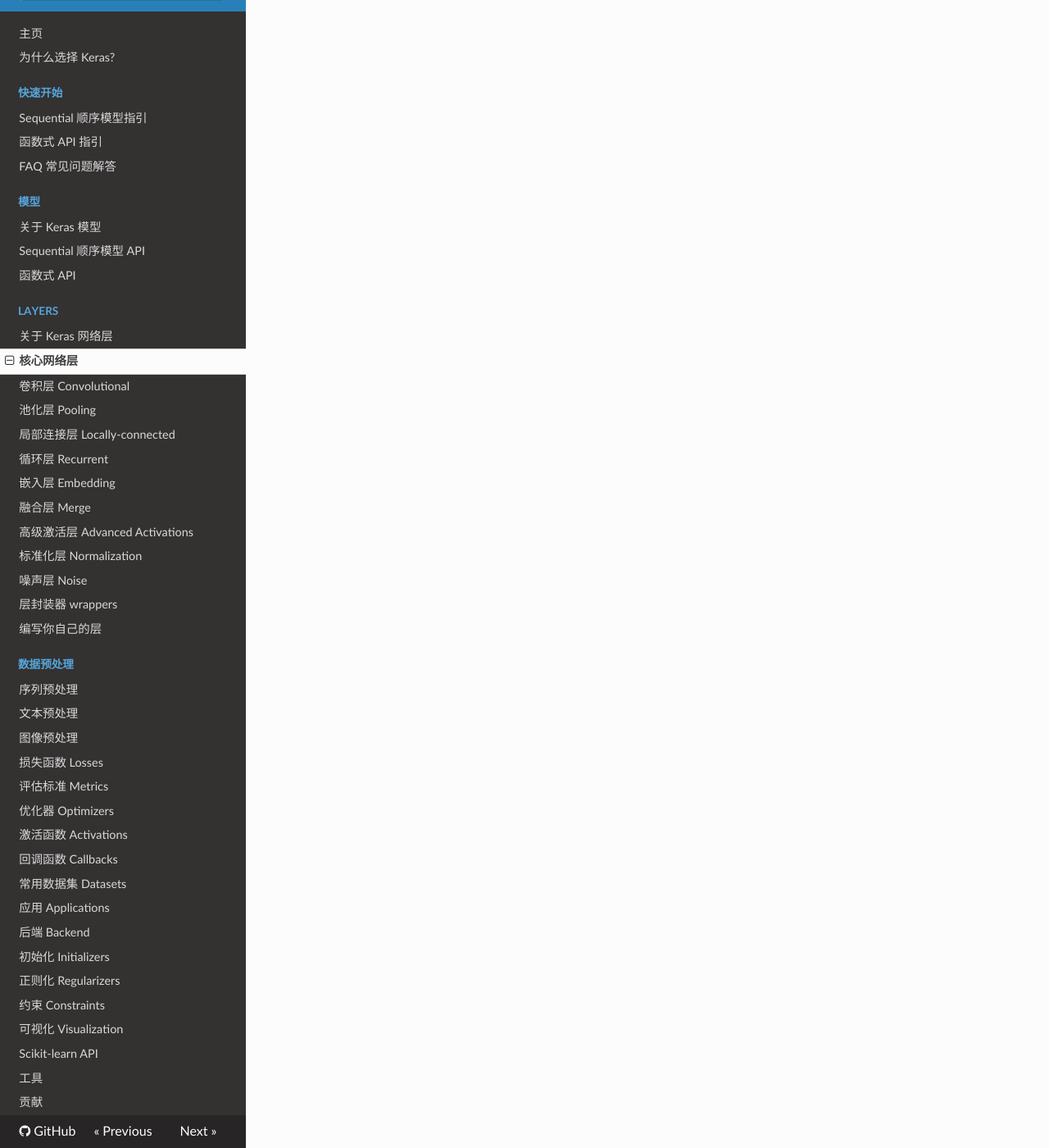
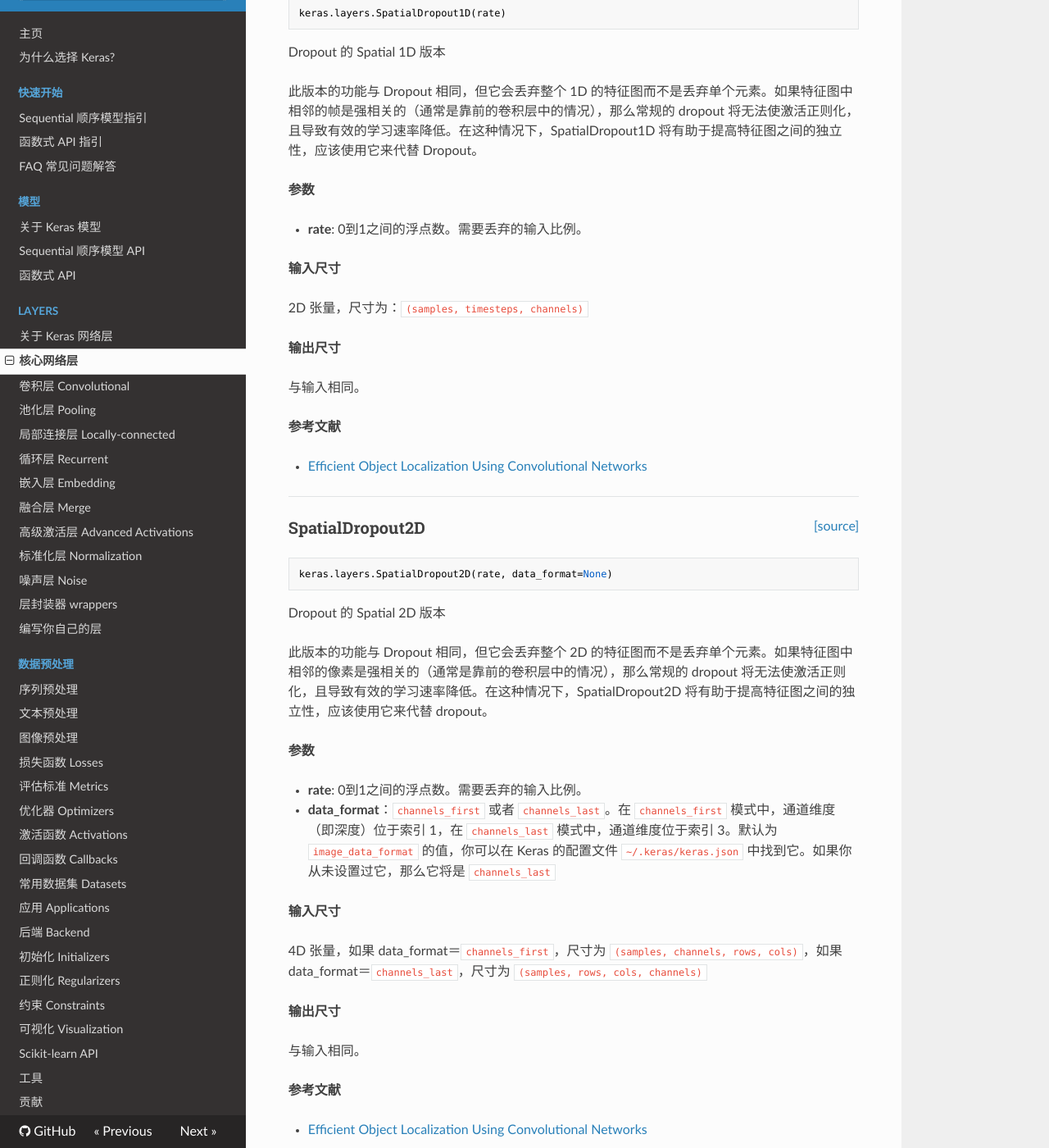
Before and after one commit to keras-team/keras-docs-zh, an MkDocs documentation site: the page built from sources/layers/core.md, in a window 1280 px wide and 1400 px high, scrolled down 8221 px. Shown: the whole window at 82% size. Built offline with MkDocs 1.6.1, drawn with Linux system fonts in a browser that asks for light colours; nearby versions of some CDN libraries; old or Windows-style settings are respelled for this version of MkDocs; some of the changed text lies outside the part shown.

Commit message:
Update core.md
Flatten, SpatialDropout1D, SpatialDropout2D, SpatialDropout3D ( there is nothing need to be updated in Input )

````diff
--- a/sources/layers/core.md
+++ b/sources/layers/core.md
@@ -131,10 +131,14 @@ __参考文献__
 ### Flatten
 
 ```python
-keras.layers.Flatten()
+keras.layers.Flatten(data_format=None)
 ```
 
 将输入展平。不影响批量大小。
+
+__参数__
+
+- __data_format__：一个字符串，其值为 `channels_last`（默认值）或者 `channels_first`。它表明输入的维度的顺序。此参数的目的是当模型从一种数据格式切换到另一种数据格式时保留权重顺序。`channels_last` 对应着尺寸为 `(batch, ..., channels)` 的输入，而 `channels_first` 对应着尺寸为 `(batch, channels, ...)` 的输入。默认为 `image_data_format` 的值，你可以在 Keras 的配置文件 `~/.keras/keras.json` 中找到它。如果你从未设置过它，那么它将是 `channels_last`
 
 __例__
 
@@ -452,3 +456,91 @@ model = Sequential()
 model.add(Masking(mask_value=0., input_shape=(timesteps, features)))
 model.add(LSTM(32))
 ```
+---
+
+<span style="float:right;">[[source]](https://github.com/keras-team/keras/blob/master/keras/layers/core.py#L139)</span>
+### SpatialDropout1D
+
+```python
+keras.layers.SpatialDropout1D(rate)
+```
+
+Dropout 的 Spatial 1D 版本
+
+此版本的功能与 Dropout 相同，但它会丢弃整个 1D 的特征图而不是丢弃单个元素。如果特征图中相邻的帧是强相关的（通常是靠前的卷积层中的情况），那么常规的 dropout 将无法使激活正则化，且导致有效的学习速率降低。在这种情况下，SpatialDropout1D 将有助于提高特征图之间的独立性，应该使用它来代替 Dropout。
+
+__参数__
+
+- __rate__: 0到1之间的浮点数。需要丢弃的输入比例。
+
+__输入尺寸__
+
+2D 张量，尺寸为：`(samples, timesteps, channels)`
+
+__输出尺寸__
+
+与输入相同。
+
+__参考文献__
+
+- [Efficient Object Localization Using Convolutional Networks](https://arxiv.org/abs/1411.4280)
+
+---
+
+<span style="float:right;">[[source]](https://github.com/keras-team/keras/blob/master/keras/layers/core.py#L175)</span>
+### SpatialDropout2D
+
+```python
+keras.layers.SpatialDropout2D(rate, data_format=None)
+```
+
+Dropout 的 Spatial 2D 版本
+
+此版本的功能与 Dropout 相同，但它会丢弃整个 2D 的特征图而不是丢弃单个元素。如果特征图中相邻的像素是强相关的（通常是靠前的卷积层中的情况），那么常规的 dropout 将无法使激活正则化，且导致有效的学习速率降低。在这种情况下，SpatialDropout2D 将有助于提高特征图之间的独立性，应该使用它来代替 dropout。
+
+__参数__
+
+- __rate__: 0到1之间的浮点数。需要丢弃的输入比例。
+- __data_format__：`channels_first` 或者 `channels_last`。在 `channels_first`  模式中，通道维度（即深度）位于索引 1，在 `channels_last` 模式中，通道维度位于索引 3。默认为 `image_data_format` 的值，你可以在 Keras 的配置文件 `~/.keras/keras.json` 中找到它。如果你从未设置过它，那么它将是 `channels_last`
+
+__输入尺寸__
+
+4D 张量，如果 data_format＝`channels_first`，尺寸为 `(samples, channels, rows, cols)`，如果 data_format＝`channels_last`，尺寸为 `(samples, rows, cols, channels)`
+
+__输出尺寸__
+
+与输入相同。
+
+__参考文献__
+
+- [Efficient Object Localization Using Convolutional Networks](https://arxiv.org/abs/1411.4280)
+
+---
+
+<span style="float:right;">[[source]](https://github.com/keras-team/keras/blob/master/keras/layers/core.py#L229)</span>
+### SpatialDropout3D
+
+```python
+keras.layers.SpatialDropout3D(rate, data_format=None)
+```
+
+Dropout 的 Spatial 3D 版本
+
+此版本的功能与 Dropout 相同，但它会丢弃整个 3D 的特征图而不是丢弃单个元素。如果特征图中相邻的体素是强相关的（通常是靠前的卷积层中的情况），那么常规的 dropout 将无法使激活正则化，且导致有效的学习速率降低。在这种情况下，SpatialDropout3D 将有助于提高特征图之间的独立性，应该使用它来代替 dropout。
+
+__参数__
+
+- __rate__: 0到1之间的浮点数。需要丢弃的输入比例。
+- __data_format__：`channels_first` 或者 `channels_last`。在 `channels_first`  模式中，通道维度（即深度）位于索引 1，在 `channels_last` 模式中，通道维度位于索引 4。默认为 `image_data_format` 的值，你可以在 Keras 的配置文件 `~/.keras/keras.json` 中找到它。如果你从未设置过它，那么它将是 `channels_last`
+
+__输入尺寸__
+
+5D 张量，如果 data_format＝`channels_first`，尺寸为 `(samples, channels, dim1, dim2, dim3)`，如果 data_format＝`channels_last`，尺寸为 `(samples, dim1, dim2, dim3, channels)`
+
+__输出尺寸__
+
+与输入相同。
+
+__参考文献__
+
+- [Efficient Object Localization Using Convolutional Networks](https://arxiv.org/abs/1411.4280)
````
